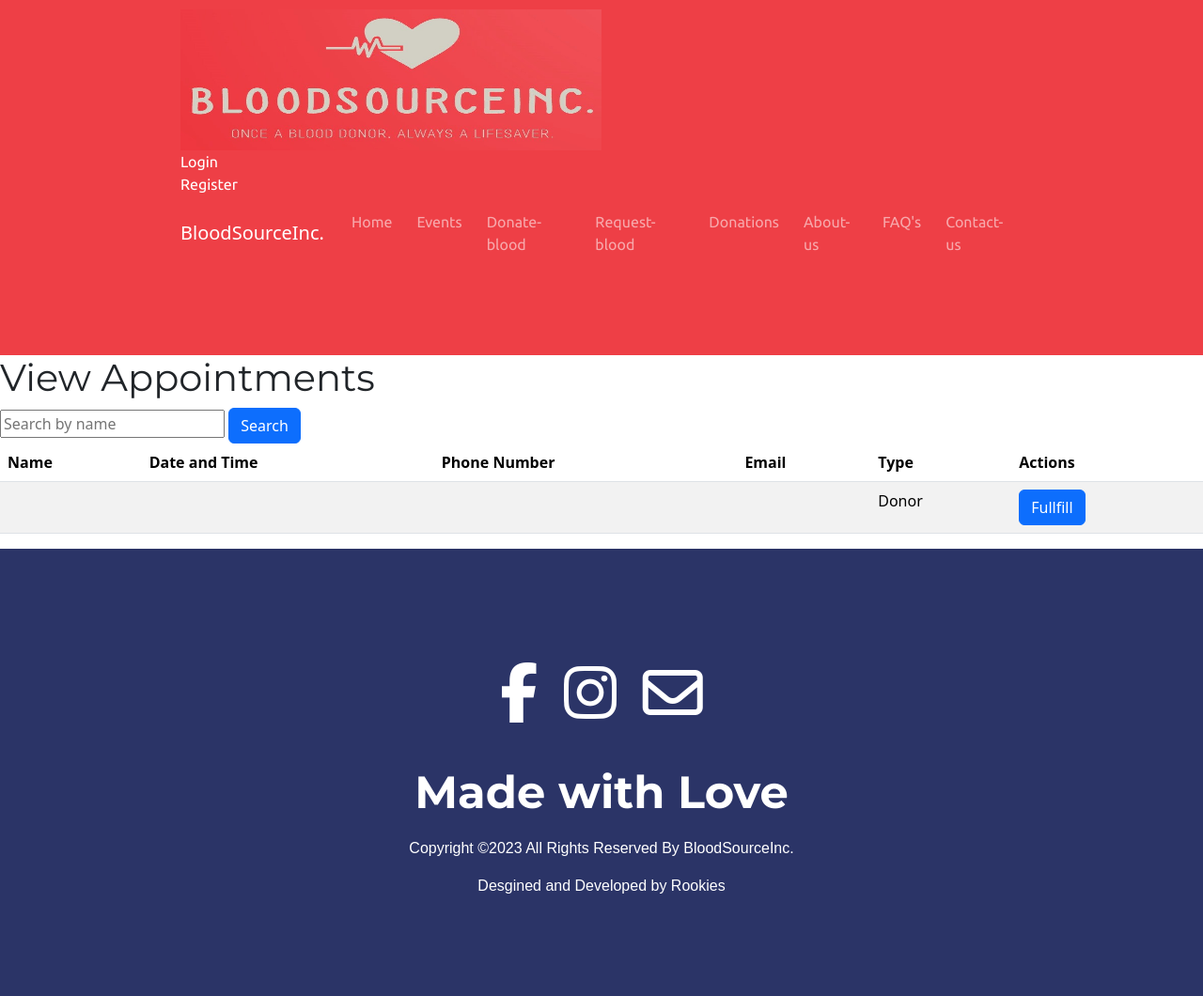
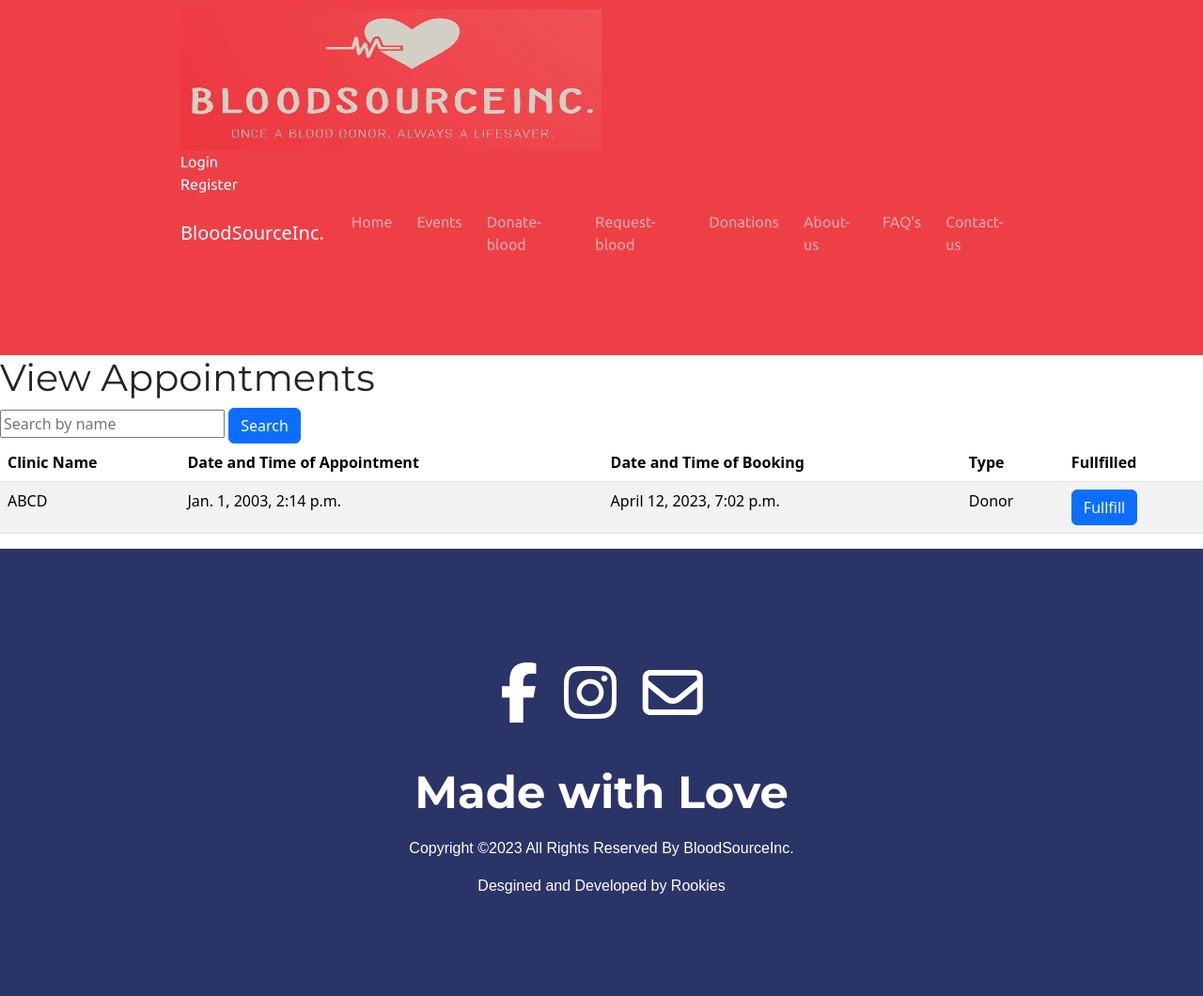
Before and after one commit to mmk0612/blood-bank-college, a Django app: template server/staff/templates/staff/view-appointments.html in a window 1280 px wide. Shown: the whole page at 94% size. Run offline with Django 4.2, Linux system fonts and the light colour scheme; the template is opened without the code that fills it: values that come from a table or form of the project are taken from there, others are empty; data comes from the database, SQL or seed files in the repository; both versions use the stored data as it was after the commit; some libraries are stand-ins or nearby versions.

Commit message:
she looking fine..

```diff
--- a/server/staff/templates/staff/view-appointments.html
+++ b/server/staff/templates/staff/view-appointments.html
@@ -14,27 +14,25 @@
     <table class="table table-striped">
         <thead>
             <tr>
-                <th> Name </th>
-                <th> Date and Time</th>
-                <th> Phone Number </th>
-                <th> Email </th>
+                <th> Clinic Name </th>
+                <th> Date and Time of Appointment </th>
+                <th> Date and Time of Booking </th>
                 <th> Type </th>
-                <th> Actions </th>
+                <th> Fullfilled </th>
             </tr>
         </thead>
         <tbody>
             {% for appointment in appointments %}
                 <tr>
-                    <td> {{ appointment.name }} </td>
-                    <td> {{ appointment.date }} </td>
-                    <td> {{ appointment.phone_number }} </td>
-                    <td> {{ appointment.email }} </td>
+                    <td> {{ appointment.clinic_id.name }} </td>
+                    <td> {{ appointment.datetime_of_appointment }} </td>
+                    <td> {{ appointment.datetime_of_booking }} </td>
                     <td> {{ appointment.type }} </td>
                     <td>
                         {% if appointment.fullfilled %}
                             <p>Fullfilled</p>
                         {% else %}
-                            <a href="{% url 'staff-fullfill-appointment' appointment.id %}" class="btn btn-primary">Fullfill</a>
+                            <a href="{% url 'staff-fullfill-appointment' appointment.appointment_id %}" class="btn btn-primary">Fullfill</a>
                         {% endif %}
                     </td>
                 </tr>
```
Also changed, not shown: server/staff/templates/staff/already-fullfilled.html (added, +15 -0 lines), server/staff/templates/staff/fullfill-appointment.html (added, +28 -0 lines), server/staff/views.py (+15 -8 lines), server/db.sqlite3.
